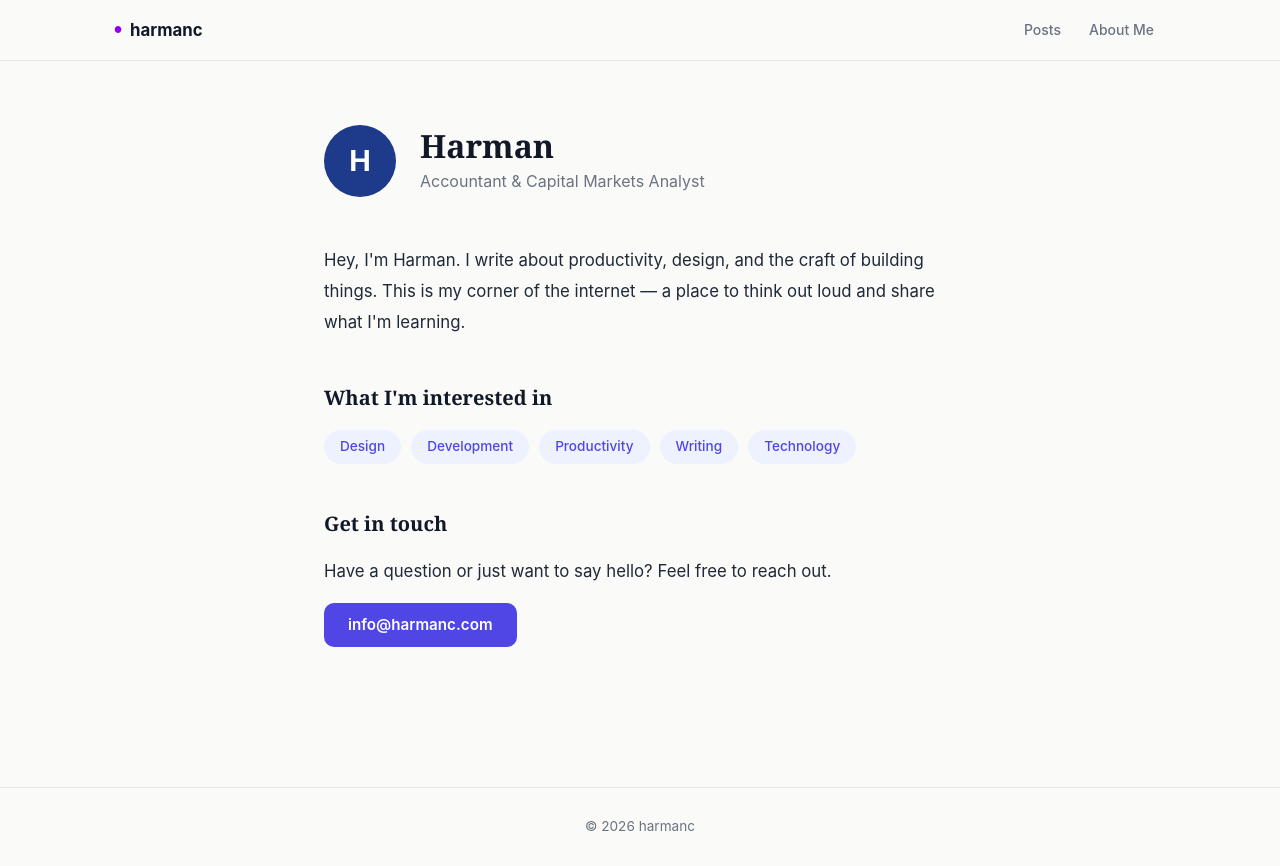
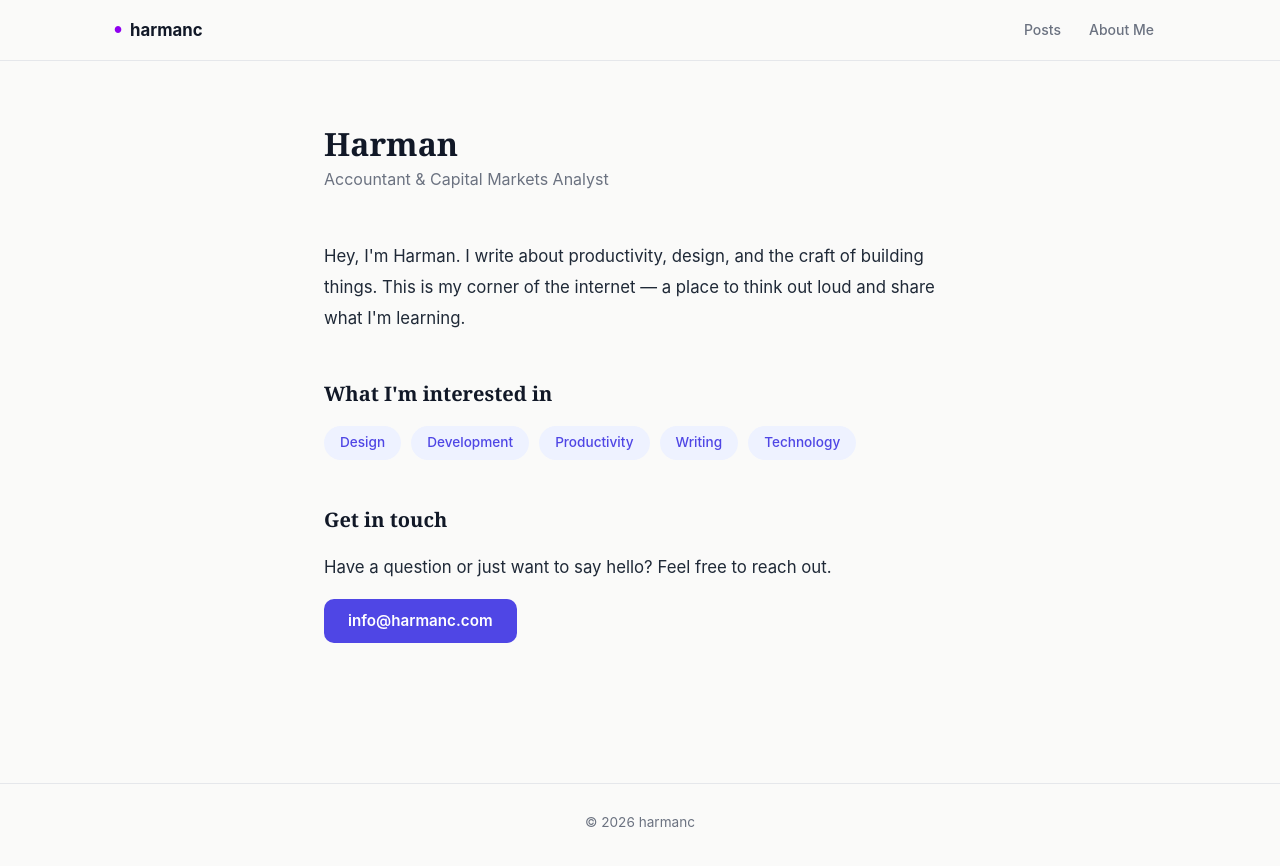
Before and after one commit to harzilla07-lab/name-page, a React (Vite) app: page / in a window 1280 px wide. Both pictures are taken after a click on the button "About Me". Built offline with nearby package versions, Linux system fonts and the light colour scheme.

Commit message:
Remove avatar icon from About Me page

```diff
--- a/src/components/About.jsx
+++ b/src/components/About.jsx
@@ -3,7 +3,6 @@ export default function About() {
     <main className="about-view">
       <div className="about-inner">
         <div className="about-header">
-          <div className="about-avatar">H</div>
           <div>
             <h1 className="about-name">Harman</h1>
             <p className="about-role">Accountant & Capital Markets Analyst</p>
```
